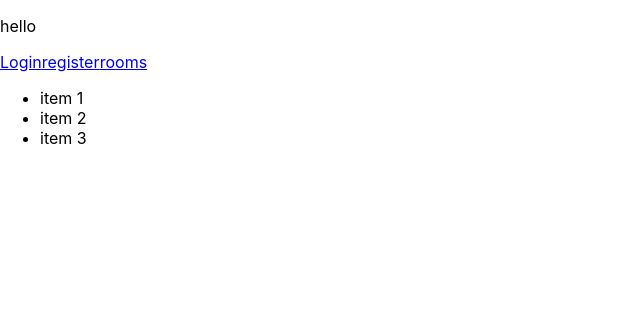
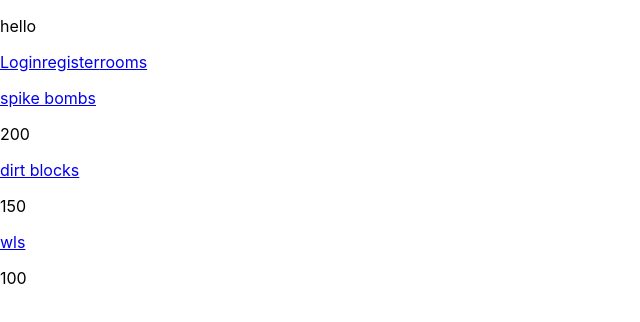
Before and after one commit to colorlessenergy/a-inventory-system, a React (Create React App) app in the folder inventory-system-frontend/: page /#/rooms/1 in a window 1280 px wide. Shown: the top 322 px of the page, without its empty margins (0-640 px from the left). Built offline with nearby package versions, Linux system fonts and the light colour scheme; no server answers.

Commit message:
add the reusable component to the Item container to display items

```diff
--- a/inventory-system-frontend/src/containers/Items/Items.js
+++ b/inventory-system-frontend/src/containers/Items/Items.js
@@ -1,6 +1,9 @@
 import React, {Component} from 'react';
 import { initItemsAction } from '../../redux/actions/itemsAction';
 import { connect } from 'react-redux';
+
+import ItemsList from '../../Components/UI/List';
+
 
 /**
  we need to pass the 'id' route parameter to the initItemsAction for the request to get items
@@ -21,11 +24,7 @@ class Items extends Component {
   render () {
     console.log('items from this.props.items from redux', this.props.items);
     return (
-      <ul>
-        <li>item 1</li>
-        <li>item 2</li>
-        <li>item 3</li>
-      </ul>
+      <ItemsList url='/items/' items={this.props.items} />
     );
   }
 };
```
